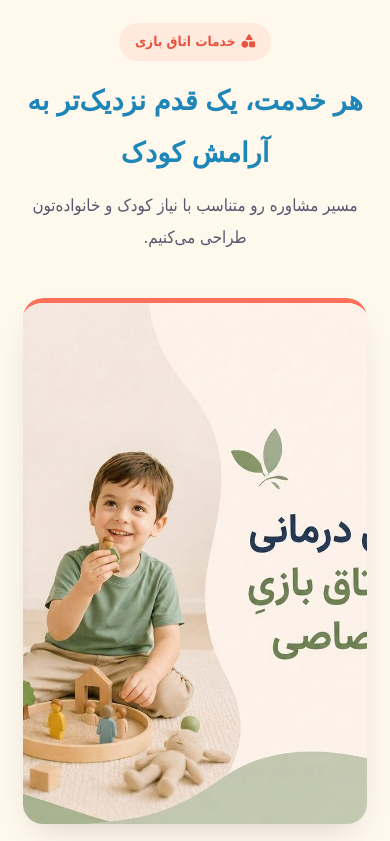
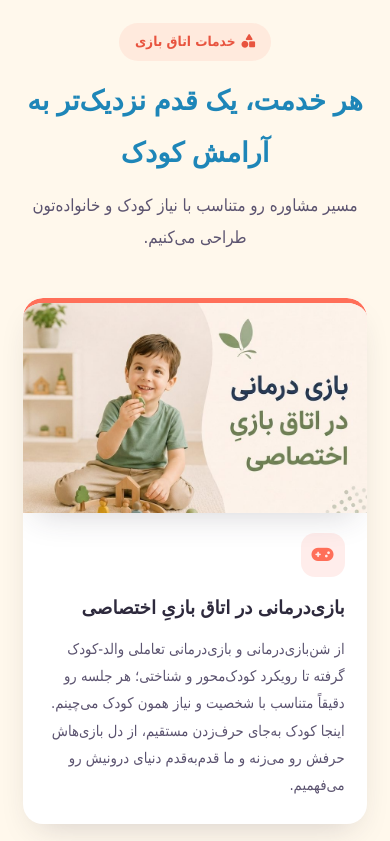
Before and after one commit to matinmovafagh1379-gif/OtaghBazi, a website: page public/index.html in a window 390 px wide. Shown: the part 2016-2857 px from the top of the page. Drawn offline with Linux system fonts and the light colour scheme; a small style sheet from the web is missing.

Commit message:
fix moblie

```diff
--- a/public/index.html
+++ b/public/index.html
@@ -27,7 +27,7 @@
 <link rel="preconnect" href="https://cdnjs.cloudflare.com" crossorigin>
 <link href="https://cdn.jsdelivr.net/gh/rastikerdar/vazirmatn@v33.003/Vazirmatn-font-face.css" rel="stylesheet">
 <link rel="stylesheet" href="https://cdnjs.cloudflare.com/ajax/libs/font-awesome/6.5.2/css/all.min.css">
-<link rel="stylesheet" href="style.css">
+<link rel="stylesheet" href="style.css?v=20260912a">
 <script type="application/ld+json">
 {
   "@context": "https://schema.org",
@@ -455,6 +455,6 @@
   <p class="footer-note">© تمامی حقوق این سایت برای اتاق بازی محفوظ است.</p>
 </footer>
 
-<script src="script.js" defer></script>
+<script src="script.js?v=20260912a" defer></script>
 </body>
 </html>
--- a/public/style.css
+++ b/public/style.css
@@ -293,26 +293,32 @@ p{color:var(--ink-soft);}
 }
 .card .card-body{padding:24px 26px;}
 
-@media (hover:hover) and (pointer:fine){
+@media (hover:hover) and (pointer:fine) and (min-width:901px){
   .card:hover .cover{transform:rotateY(-80deg);}
 }
 
-@media (max-width:900px), (hover:none){
+@media (max-width:900px){
   .card{
-    height:auto;
-    display:block;
-    perspective:none;
-    transform-style:flat;
+    height:auto !important;
+    display:block !important;
+    perspective:none !important;
   }
   .card .cover{
-    position:static;
-    width:100%;
-    aspect-ratio:16/10;
-    transform:none;
-    transition:none;
-    border-radius:var(--radius-md) var(--radius-md) 0 0;
+    position:static !important;
+    width:100% !important;
+    height:auto !important;
+    aspect-ratio:16/10 !important;
+    transform:none !important;
+    transition:none !important;
+    border-radius:var(--radius-md) var(--radius-md) 0 0 !important;
   }
-  .card .card-body{padding:20px 22px 26px;}
+  .card .cover img{
+    width:100% !important;
+    height:100% !important;
+    object-fit:cover !important;
+    display:block !important;
+  }
+  .card .card-body{padding:20px 22px 26px !important;}
   .card:active{transform:scale(.985);transition:transform .15s ease;}
 }
 .card .icon-badge{width:44px;height:44px;border-radius:14px;background:rgba(255,111,89,.12);display:flex;align-items:center;justify-content:center;margin-bottom:14px;}
```
Also changed, not shown: public/articles.html (+2 -2 lines), public/articles/adhd-early-signs.html (+2 -2 lines), public/articles/defiance-explained.html (+2 -2 lines), public/articles/fear-of-daycare.html (+2 -2 lines), public/articles/parenting-skills.html (+2 -2 lines), public/articles/separation-anxiety.html (+2 -2 lines), public/articles/talking-about-divorce.html (+2 -2 lines), vercel.json, 1 other file.
